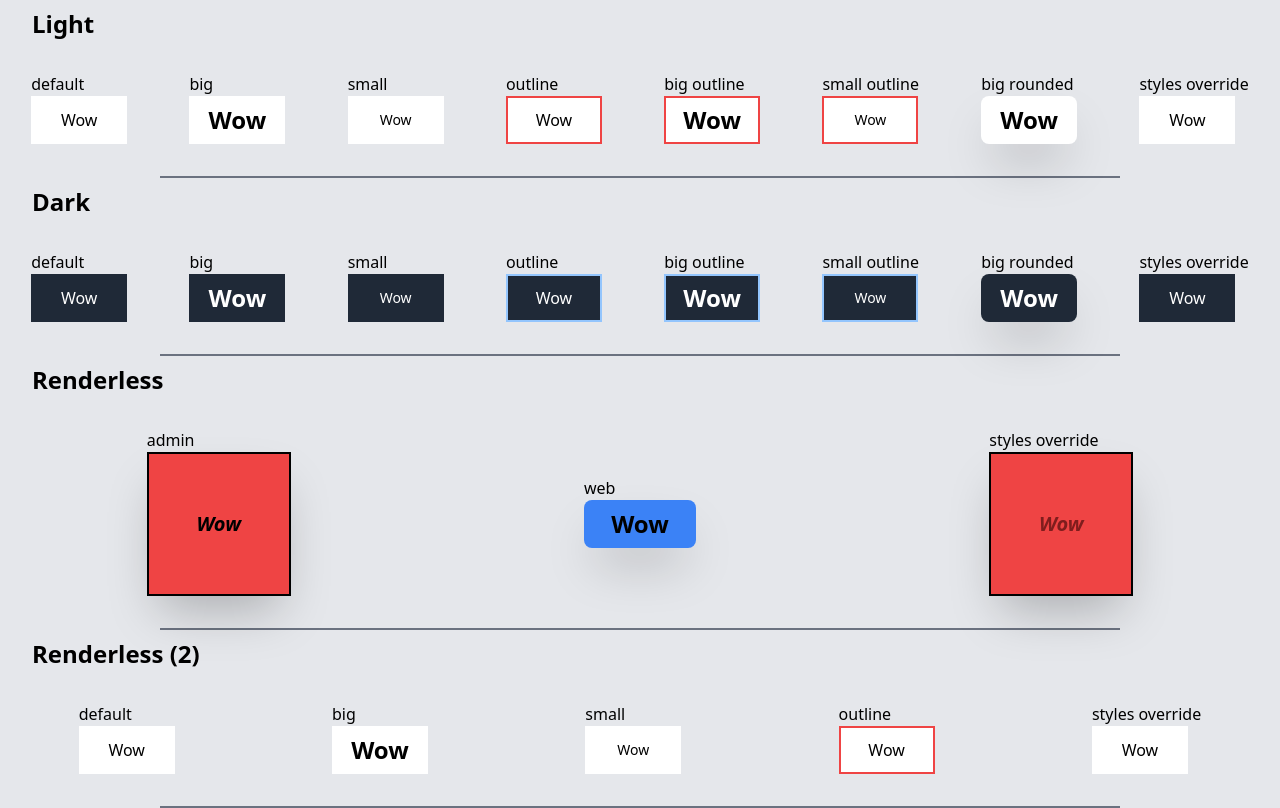
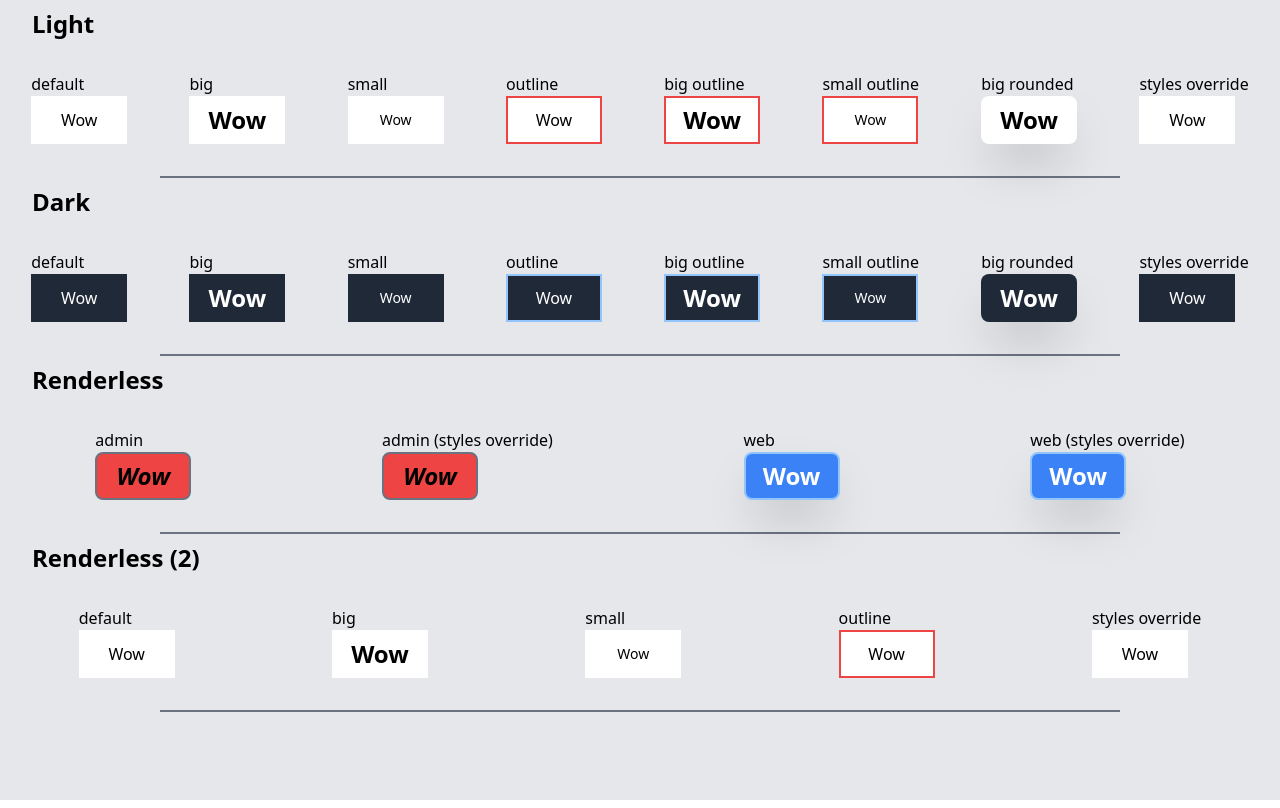
Before and after one commit to mi544/tailwind-vue-components-usage, a Vue app: page / in a window 1280 px wide. Built offline with nearby package versions, Linux system fonts and the light colour scheme.

Commit message:
addtl cleanup

```diff
--- a/src/App.vue
+++ b/src/App.vue
@@ -24,36 +24,28 @@ export default {
     <!-- option 1 -->
     <!-- light theme -->
     <PBlock title="Light">
-      <PWrapper class="mt-0 pt-8">
-        <p>default</p>
+      <PWrapper class="mt-0 pt-8" title="default">
         <SimpleButton>Wow</SimpleButton>
       </PWrapper>
-      <PWrapper>
-        <p>big</p>
+      <PWrapper title="big">
         <SimpleButton big>Wow</SimpleButton>
       </PWrapper>
-      <PWrapper>
-        <p>small</p>
+      <PWrapper title="small">
         <SimpleButton small>Wow</SimpleButton>
       </PWrapper>
-      <PWrapper>
-        <p>outline</p>
+      <PWrapper title="outline">
         <SimpleButton outline>Wow</SimpleButton>
       </PWrapper>
-      <PWrapper>
-        <p>big outline</p>
+      <PWrapper title="big outline">
         <SimpleButton big outline>Wow</SimpleButton>
       </PWrapper>
-      <PWrapper>
-        <p>small outline</p>
+      <PWrapper title="small outline">
         <SimpleButton small outline>Wow</SimpleButton>
       </PWrapper>
-      <PWrapper>
-        <p>big rounded</p>
+      <PWrapper title="big rounded">
         <SimpleButton big rounded>Wow</SimpleButton>
       </PWrapper>
-      <PWrapper>
-        <p>styles override</p>
+      <PWrapper title="styles override">
         <SimpleButton
           class="bg-blue-200 font-thin border-green-200 text-red-900"
         >
@@ -63,36 +55,28 @@ export default {
     </PBlock>
     <!-- dark theme -->
     <PBlock title="Dark">
-      <PWrapper class="mt-0 pt-8">
-        <p>default</p>
+      <PWrapper class="mt-0 pt-8" title="default">
         <SimpleButton dark>Wow</SimpleButton>
       </PWrapper>
-      <PWrapper>
-        <p>big</p>
+      <PWrapper title="big">
         <SimpleButton dark big>Wow</SimpleButton>
       </PWrapper>
-      <PWrapper>
-        <p>small</p>
+      <PWrapper title="small">
         <SimpleButton dark small>Wow</SimpleButton>
       </PWrapper>
-      <PWrapper>
-        <p>outline</p>
+      <PWrapper title="outline">
         <SimpleButton dark outline>Wow</SimpleButton>
       </PWrapper>
-      <PWrapper>
-        <p>big outline</p>
+      <PWrapper title="big outline">
         <SimpleButton dark big outline>Wow</SimpleButton>
       </PWrapper>
-      <PWrapper>
-        <p>small outline</p>
+      <PWrapper title="small outline">
         <SimpleButton dark small outline>Wow</SimpleButton>
       </PWrapper>
-      <PWrapper>
-        <p>big rounded</p>
+      <PWrapper title="big rounded">
         <SimpleButton dark big rounded>Wow</SimpleButton>
       </PWrapper>
-      <PWrapper>
-        <p>styles override</p>
+      <PWrapper title="styles override">
         <SimpleButton
           dark
           class="bg-blue-200 font-thin border-green-200 text-red-900"
@@ -103,18 +87,24 @@ export default {
     </PBlock>
     <!-- option 2 -->
     <PBlock title="Renderless">
-      <PWrapper>
-        <p>admin</p>
+      <PWrapper title="admin">
         <DifferentButton app="admin">Wow</DifferentButton>
       </PWrapper>
-      <PWrapper>
-        <p>web</p>
+      <PWrapper title="admin (styles override)">
+        <DifferentButton
+          app="admin"
+          class="bg-white font-black font-thin border-black"
+        >
+          Wow
+        </DifferentButton>
+      </PWrapper>
+      <PWrapper title="web">
         <DifferentButton app="web">Wow</DifferentButton>
       </PWrapper>
-      <PWrapper>
-        <p>styles override</p>
+      <PWrapper title="web (styles override)">
         <DifferentButton
-          class="bg-blue-200 font-thin border-green-200 text-red-900"
+          app="web"
+          class="bg-black font-white font-thin border-blue-600"
         >
           Wow
         </DifferentButton>
@@ -122,24 +112,19 @@ export default {
     </PBlock>
     <!-- option 3 -->
     <PBlock title="Renderless (2)">
-      <PWrapper>
-        <p>default</p>
+      <PWrapper title="default">
         <RenderlessButton>Wow</RenderlessButton>
       </PWrapper>
-      <PWrapper>
-        <p>big</p>
+      <PWrapper title="big">
         <RenderlessButton tag="big">Wow</RenderlessButton>
       </PWrapper>
-      <PWrapper>
-        <p>small</p>
+      <PWrapper title="small">
         <RenderlessButton tag="small">Wow</RenderlessButton>
       </PWrapper>
-      <PWrapper>
-        <p>outline</p>
+      <PWrapper title="outline">
         <RenderlessButton tag="outline">Wow</RenderlessButton>
       </PWrapper>
-      <PWrapper>
-        <p>styles override</p>
+      <PWrapper title="styles override">
         <RenderlessButton
           class="bg-blue-200 font-thin border-green-200 text-red-900"
         >
--- a/src/components/DifferentButton/DifferentButtonAdmin.vue
+++ b/src/components/DifferentButton/DifferentButtonAdmin.vue
@@ -1,9 +1,10 @@
 <template>
   <button
     :class="[
-      'transition-colors h-36 w-36',
-      'bg-red-500 text-xl font-bold italic shadow-2xl',
-      'border-2 border-black',
+      'transition-colors h-12 w-24',
+      'bg-red-500 hover:bg-gray-800 text-black hover:text-white border-2 border-gray-500 hover:border-blue-300',
+      'text-2xl font-bold italic shadow-4xl',
+      'rounded-lg',
     ]"
   >
     <slot />
--- a/src/components/DifferentButton/DifferentButtonWeb.vue
+++ b/src/components/DifferentButton/DifferentButtonWeb.vue
@@ -1,8 +1,9 @@
 <template>
   <button
     :class="[
-      'transition-colors h-12 w-28',
-      'bg-blue-500 text-2xl font-bold shadow-2xl',
+      'transition-colors h-12 w-24',
+      'bg-blue-500 hover:bg-white text-white hover:text-black border-2 border-blue-300 hover:border-red-500',
+      'text-2xl font-bold shadow-2xl',
       'rounded-lg',
     ]"
   >
--- a/src/components/PWrapper.vue
+++ b/src/components/PWrapper.vue
@@ -1,11 +1,15 @@
 <script>
 export default {
   name: 'PWrapper',
+  props: {
+    title: { type: String, required: false },
+  },
 }
 </script>
 
 <template>
   <div class="m-auto w-max my-8 flex-col items-center">
+    <p v-if="title">{{ title }}</p>
     <slot />
   </div>
 </template>
```
